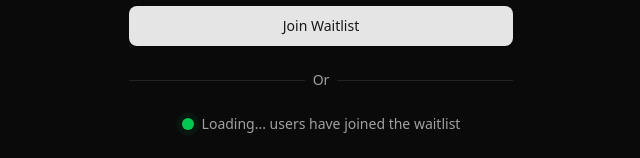
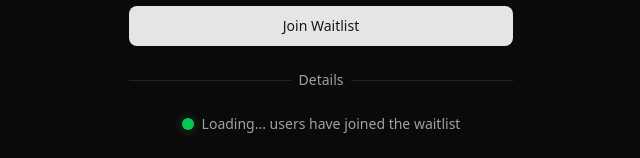
Before and after one commit to devp19/Lyra, a Next.js app in the folder lyra/: page /waitlist in a window 1280 px wide. Shown: the part 417-575 px from the top of the page, without its empty margins (319-959 px from the left). Built offline with nearby package versions, Linux system fonts and the light colour scheme; no server answers.

Commit message:
small typo fix on waitlist page lol

```diff
--- a/lyra/src/components/waitlist-page.tsx
+++ b/lyra/src/components/waitlist-page.tsx
@@ -84,7 +84,7 @@ export function LoginForm({
           </div>
           <div className="after:border-border relative text-center text-sm after:absolute after:inset-0 after:top-1/2 after:z-0 after:flex after:items-center after:border-t">
             <span className="bg-background text-muted-foreground relative z-10 px-2">
-              Or
+              Details
             </span>
           </div>
           {/* Waitlist live count with animated dot */}
```
